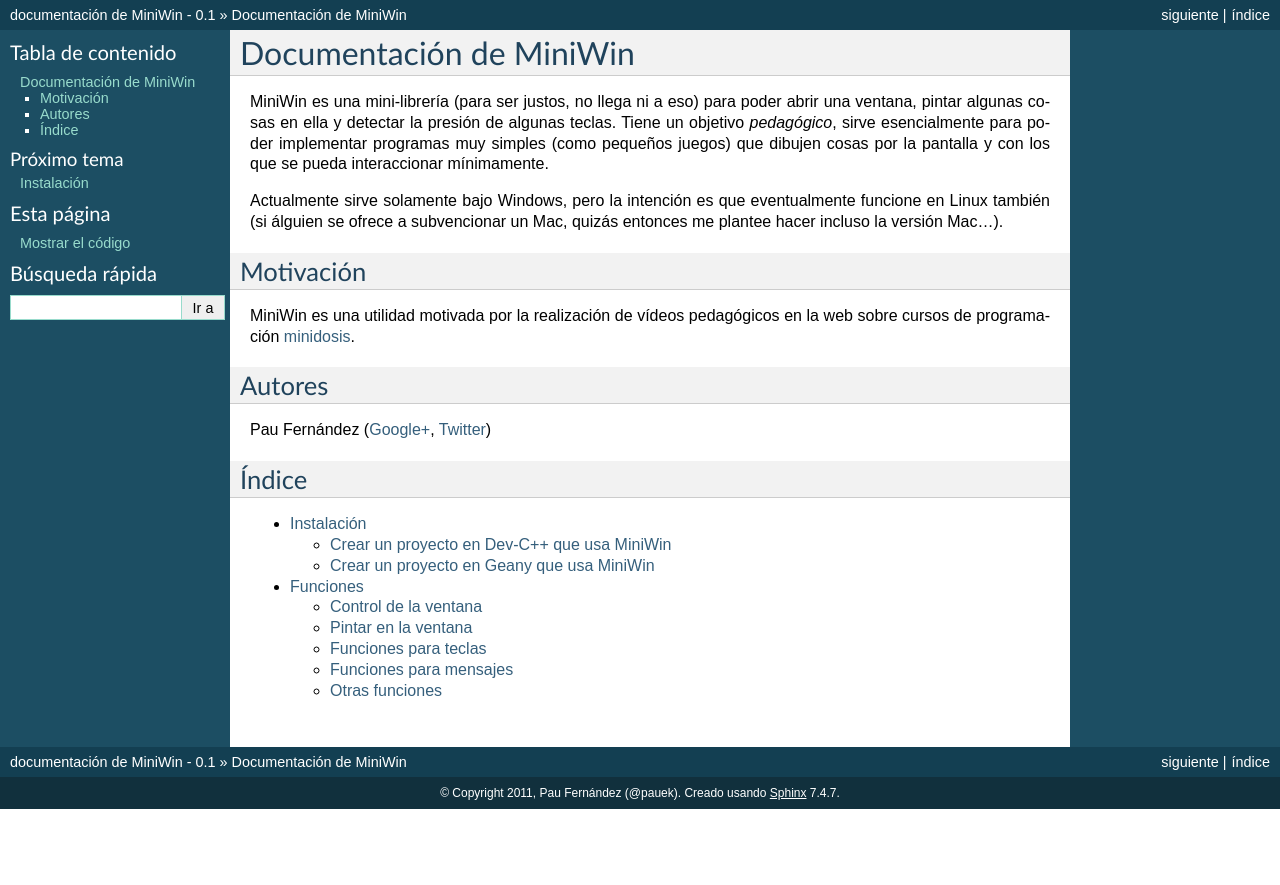
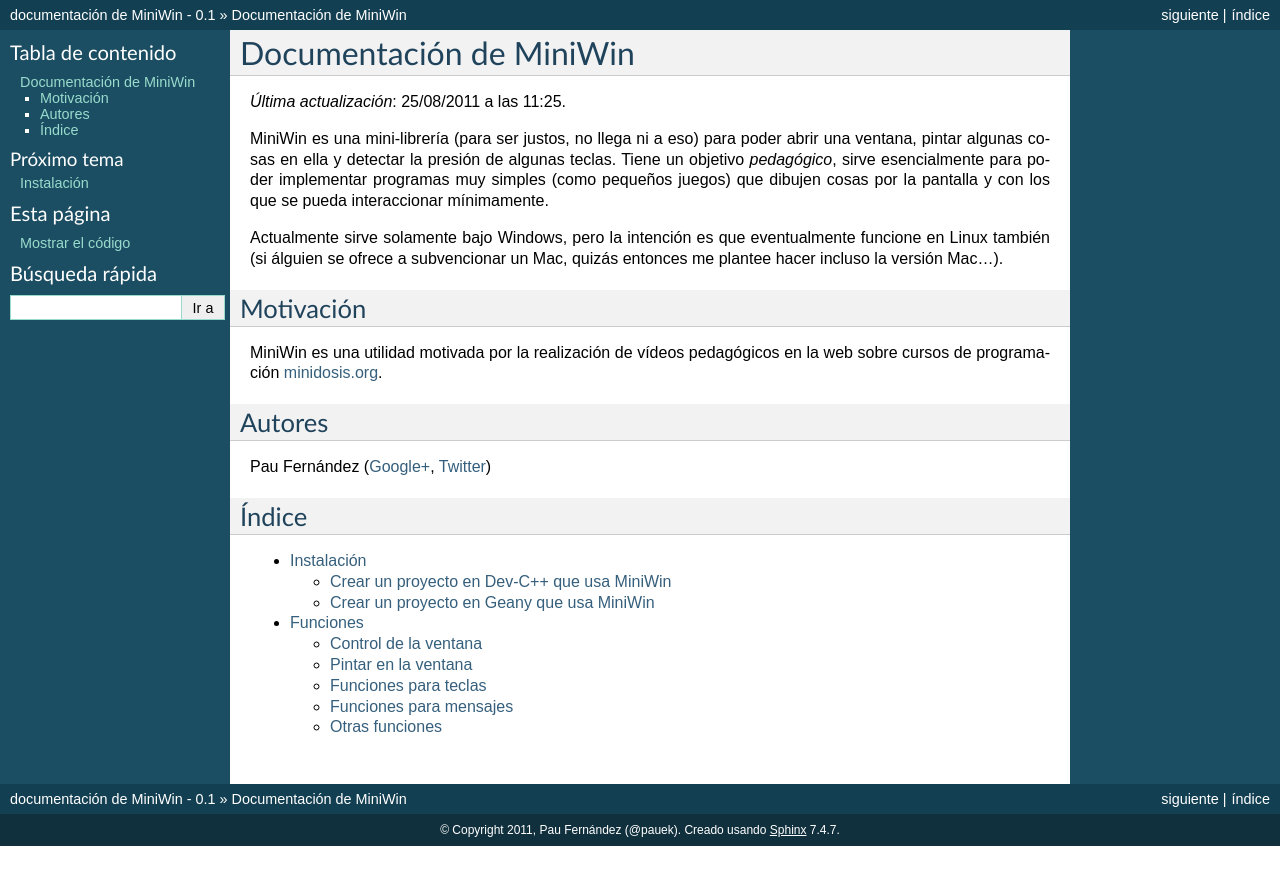
Before and after one commit to pauek/MiniWin, a Sphinx documentation site: the page built from docs/index.rst, in a window 1280 px wide. Shown: the top 885 px of the page. Built offline with Sphinx 7.4.7, drawn with Linux system fonts in a browser that asks for light colours.

Commit message:
Añado la fecha de la última actualización de MiniWin (+ corrección)

```diff
--- a/docs/conf.py
+++ b/docs/conf.py
@@ -60,7 +60,7 @@
 # non-false value, then it is used:
 #today = ''
 # Else, today_fmt is used as the format for a strftime call.
-#today_fmt = '%B %d, %Y'
+today_fmt = '%d/%m/%Y a las %H:%M'
 
 # List of patterns, relative to source directory, that match files and
 # directories to ignore when looking for source files.
--- a/docs/index.rst
+++ b/docs/index.rst
@@ -5,6 +5,8 @@
 
 Documentación de MiniWin
 ========================
+
+*Última actualización*: |today|.
 
 MiniWin es una mini-librería (para ser justos, no llega ni a eso)
 para poder abrir una ventana, pintar algunas cosas en ella y detectar
@@ -22,7 +24,7 @@
 ----------
 
 MiniWin es una utilidad motivada por la realización de vídeos
-pedagógicos en la web sobre cursos de programación `minidosis
+pedagógicos en la web sobre cursos de programación `minidosis.org
 <http://minidosis.org/C++>`_.
 
 Autores
```
